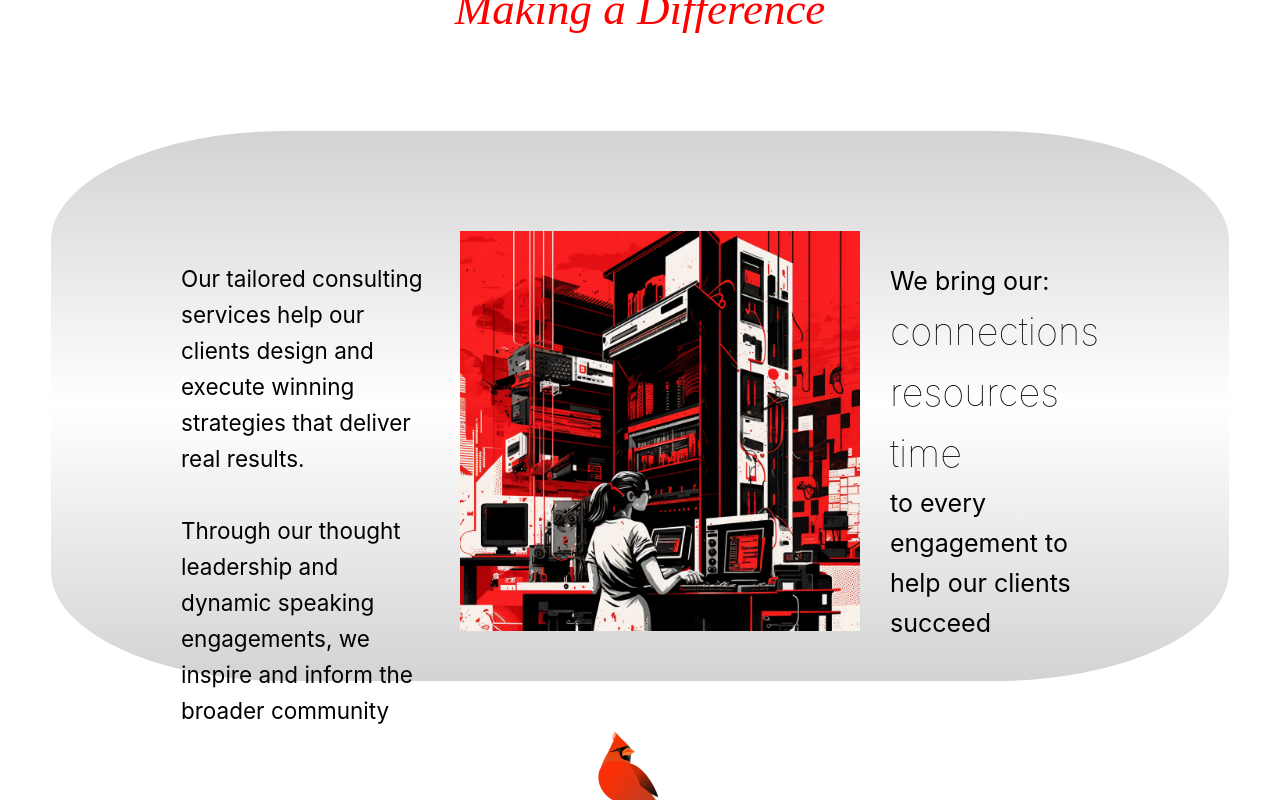
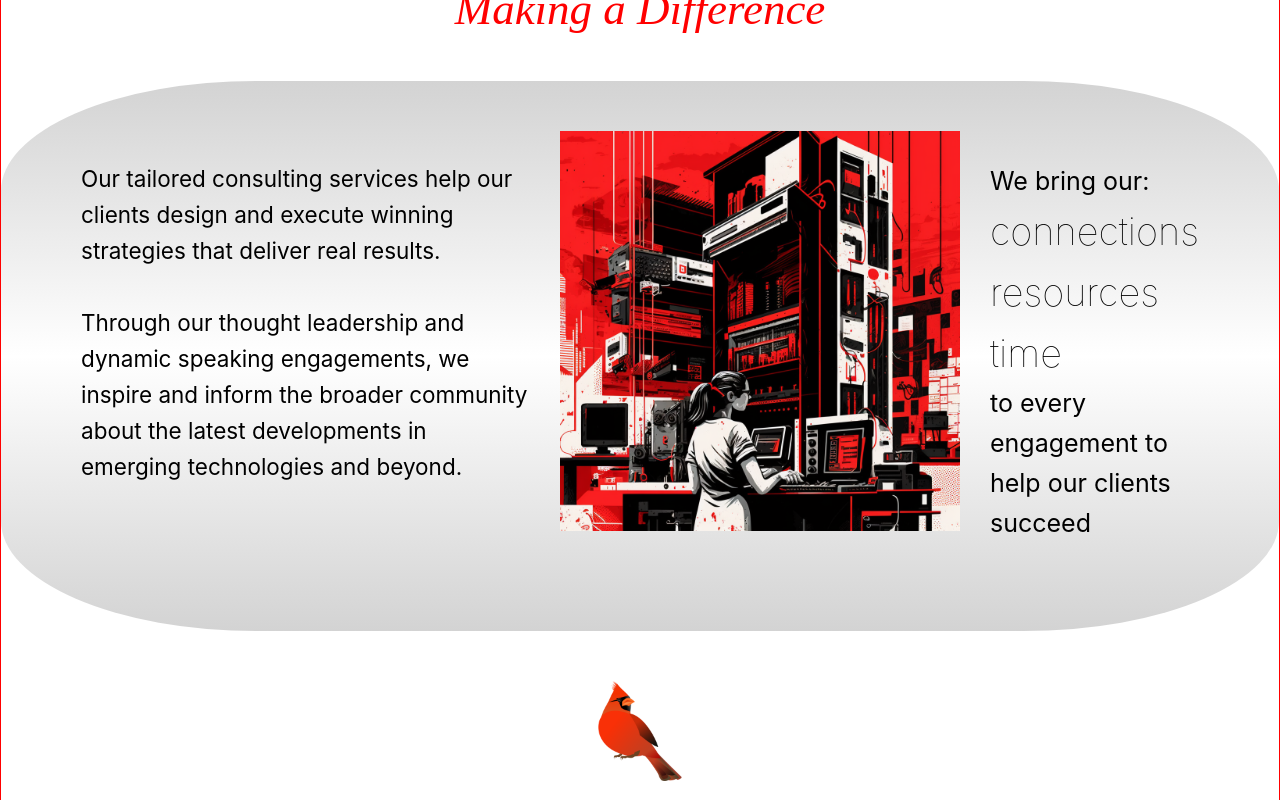
Before and after one commit to RealWooblay/FairlightVenturesWeb, a Vue app: page /about in a window 1280 px wide. Shown: the part 1120-1920 px from the top of the page. Built offline with nearby package versions, Linux system fonts and the light colour scheme; a web font is replaced by a local one.

Commit message:
AboutFix

```diff
--- a/src/components/About3.vue
+++ b/src/components/About3.vue
@@ -33,6 +33,7 @@ import Button from './Storybook/Button.vue';
 }
 
 .r1 img {
+    padding-top: 50px;
     width: 100px;
 }
 
--- a/src/components/AboutTwo.vue
+++ b/src/components/AboutTwo.vue
@@ -1,4 +1,5 @@
 <template>
+    <div class="bg">
         <div class="main">
             <div class="col1">
                 <h2>Our tailored consulting services help our clients
@@ -25,15 +26,18 @@
                     to every engagement to help our clients succeed</h2>
             </div>
         </div>
+    </div>
 </template>
 
 <style scoped>
-
+.bg {
+    background-color: white;
+}
 .main {
     display: grid;
     grid-template-columns: 2fr 0.2fr 1fr;
     padding: 100px;
-    margin: 50px;
+    padding: 50px;
     background: linear-gradient(lightgrey, white, lightgrey);
     border-radius: 20%;
     color: black;
--- a/src/views/AboutView.vue
+++ b/src/views/AboutView.vue
@@ -1,12 +1,10 @@
 <template>
-    <div class="main">
         <AboutCard/>
         <InvestIn/>
         <AboutTwo/>
         <About3/>
         <Partners/>
         <Footer/>
-    </div>
 </template>
 
 <script setup>
```
Lines whose indentation alone changed are shown as unchanged.
